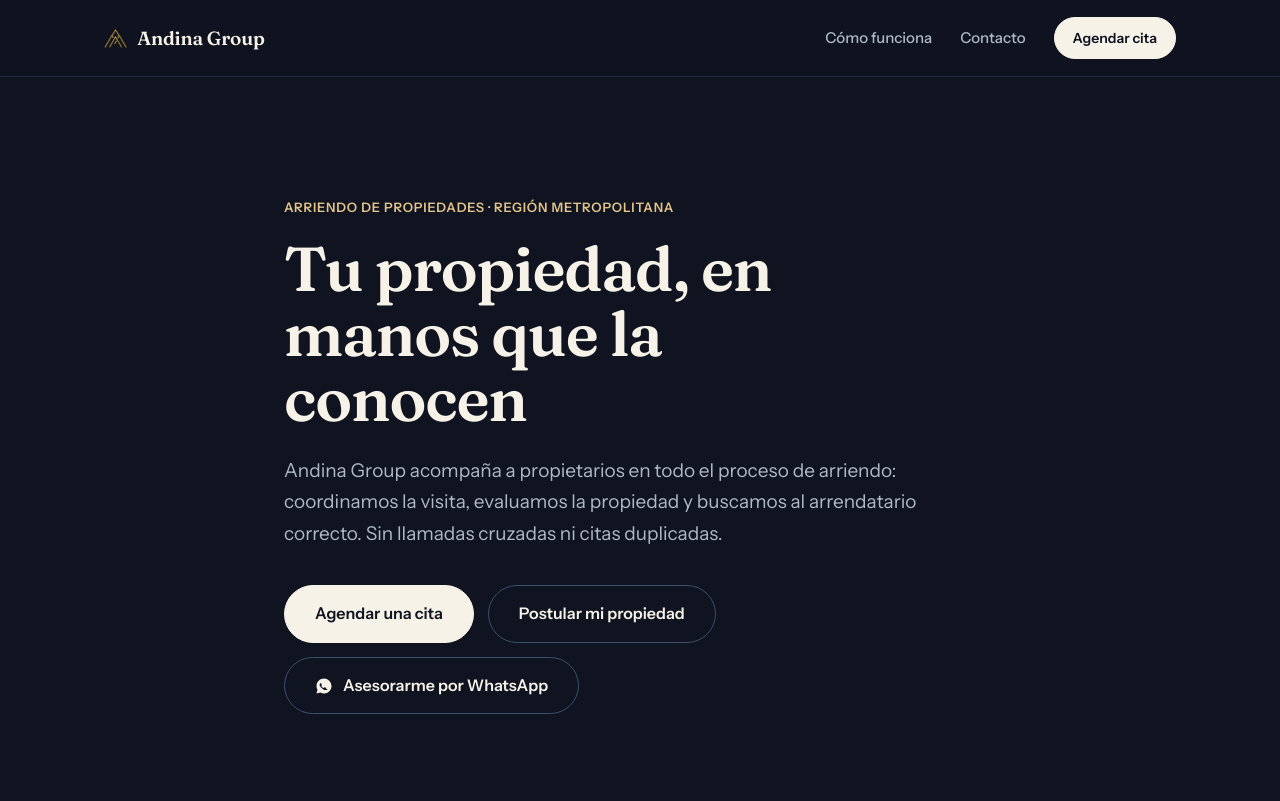
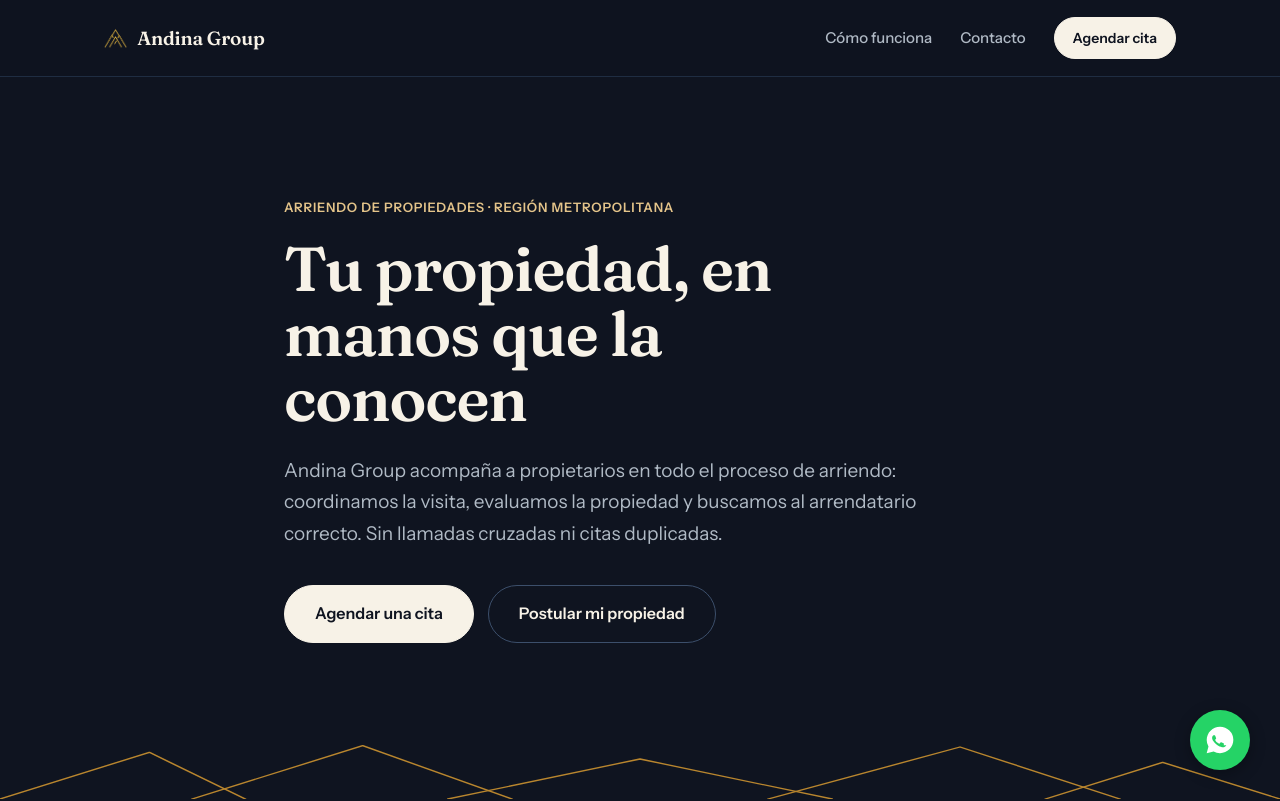
Before and after one commit to SVelez1904/andinagroup, a React (Vite) app: page / in a window 1280 px wide. Shown: the top 801 px of the page. Built offline with nearby package versions, Linux system fonts and the light colour scheme.

Commit message:
Boton de whatsapp flotante

```diff
--- a/src/App.css
+++ b/src/App.css
@@ -396,32 +396,47 @@
   }
 }
 
-/* BOTÓN DE WHATSAPP INTEGRADO */
-.btn--whatsapp {
-  background: transparent;
-  color: #f7f2e7 !important;
-  border: 1px solid #3c4f6b; /* Mismo borde sutil que los otros botones ghost */
-  gap: 10px;
-
-  /* Forzamos a que herede exactamente la misma altura y padding que tus botones grandes */
-  padding: 15px 30px !important;
-  font-size: 16px !important;
-  font-weight: 600 !important;
-  border-radius: 999px !important;
+/* BOTÓN FLOTANTE DE WHATSAPP */
+.whatsapp-float {
+  position: fixed;
+  bottom: 30px; /* Distancia desde abajo de la pantalla */
+  right: 30px;  /* Distancia desde la derecha */
+  width: 60px;
+  height: 60px;
+  background-color: #25D366;
+  color: #ffffff !important;
+  border-radius: 50%;
+  display: flex;
+  align-items: center;
+  justify-content: center;
+  box-shadow: 0 4px 16px rgba(0, 0, 0, 0.3);
+  z-index: 9999; /* Asegura que flote por encima de todo el contenido */
+  transition: transform 0.2s ease, background-color 0.2s ease, box-shadow 0.2s ease;
 }
 
-/* Efecto al pasar el mouse */
-.btn--whatsapp:hover {
-  border-color: #25D366; /* El borde se ilumina sutilmente con el verde de WA */
-  color: #25D366 !important; /* El texto e icono cambian al verde de forma elegante */
-  background: rgba(37, 211, 102, 0.05); /* Un destello de fondo casi imperceptible */
-  transform: translateY(-1px);
+/* Efecto Hover */
+.whatsapp-float:hover {
+  background-color: #20ba56; /* Un verde un poco más oscuro al pasar el cursor */
+  transform: scale(1.08) translateY(-2px); /* Se agranda un poquito y sube */
+  box-shadow: 0 6px 20px rgba(37, 211, 102, 0.4);
 }
 
-/* El icono SVG se adapta al tamaño del texto */
-.btn__icon-wa {
-  width: 18px;
-  height: 18px;
-  flex-shrink: 0;
-  transition: color 0.2s ease;
+/* Tamaño del Icono dentro del círculo */
+.whatsapp-float__icon {
+  width: 32px;
+  height: 32px;
 }
+
+/* Adaptación para pantallas de celulares */
+@media (max-width: 640px) {
+  .whatsapp-float {
+    bottom: 20px;
+    right: 20px;
+    width: 54px;
+    height: 54px;
+  }
+  .whatsapp-float__icon {
+    width: 28px;
+    height: 28px;
+  }
+}
--- a/src/App.jsx
+++ b/src/App.jsx
@@ -68,7 +68,7 @@ function App() {
               <a className="btn btn--ghost btn--lg" href={FORM_URL} target="_blank" rel="noreferrer">
                 Postular mi propiedad
               </a>
-              <WhatsAppButton phoneNumber="56983076392" label="Asesorarme por WhatsApp" />
+              {/* <WhatsAppButton phoneNumber="56983076392" label="Asesorarme por WhatsApp" /> */}
             </div>
           </div>
           <MountainDivider tone="gold" />
@@ -144,6 +144,7 @@ function App() {
           </p>
         </div>
       </footer>
+      <WhatsAppButton phoneNumber="56983076392" />
     </div>
   );
 }
--- a/src/WhatsAppBtn.jsx
+++ b/src/WhatsAppBtn.jsx
@@ -1,10 +1,8 @@
 import React from 'react';
 
-// Mensaje codificado que generamos antes
 const DEFAULT_MESSAGE = "Hola, me gustaría obtener asesoramiento para potenciar mi propiedad y conocer las opciones disponibles. ¡Muchas gracias!";
 
-export default function WhatsAppButton({ phoneNumber = "56983076392", label = "Asesorarme por WhatsApp" }) {
-  // Codificamos el mensaje para que sea una URL segura
+export default function WhatsAppButton({ phoneNumber = "56983076392" }) {
   const encodedMessage = encodeURIComponent(DEFAULT_MESSAGE);
   const whatsappUrl = `https://wa.me/${phoneNumber}?text=${encodedMessage}`;
 
@@ -13,18 +11,17 @@ export default function WhatsAppButton({ phoneNumber = "56983076392", label = "A
       href={whatsappUrl}
       target="_blank"
       rel="noreferrer"
-      className="btn btn--whatsapp btn--lg"
+      className="whatsapp-float"
+      aria-label="Chatear por WhatsApp"
     >
-      {/* Icono SVG de WhatsApp */}
       <svg
-        className="btn__icon-wa"
+        className="whatsapp-float__icon"
         viewBox="0 0 24 24"
         fill="currentColor"
         aria-hidden="true"
       >
         <path d="M12.012 2c-5.506 0-9.989 4.478-9.99 9.984a9.96 9.96 0 0 0 1.333 4.982L2 22l5.202-1.362a9.938 9.938 0 0 0 4.808 1.233h.005c5.505 0 9.99-4.478 9.99-9.984A9.99 9.99 0 0 0 12.012 2zm4.7 13.987c-.258.723-1.288 1.32-1.782 1.4-1.268.207-2.61-.318-4.24-1.12-2.185-1.074-3.595-3.3-3.705-3.447-.11-.148-.9-1.196-.9-2.28 0-1.085.567-1.616.768-1.834.203-.217.447-.272.595-.272.148 0 .296.002.425.008.135.006.317-.05.497.39.186.45.637 1.55.692 1.664.056.115.093.248.016.397-.074.15-.112.24-.22.373-.11.13-.23.293-.33.394-.11.103-.224.215-.096.435.127.22.565.933 1.21 1.505.83.74 1.53.968 1.748 1.078.217.11.347.09.475-.054.127-.145.547-.638.693-.855.148-.217.296-.18.497-.107.2.073 1.272.6 1.49.708.215.11.36.165.41.253.053.09.053.518-.205 1.24z"/>
       </svg>
-      {label}
     </a>
   );
 }
```
